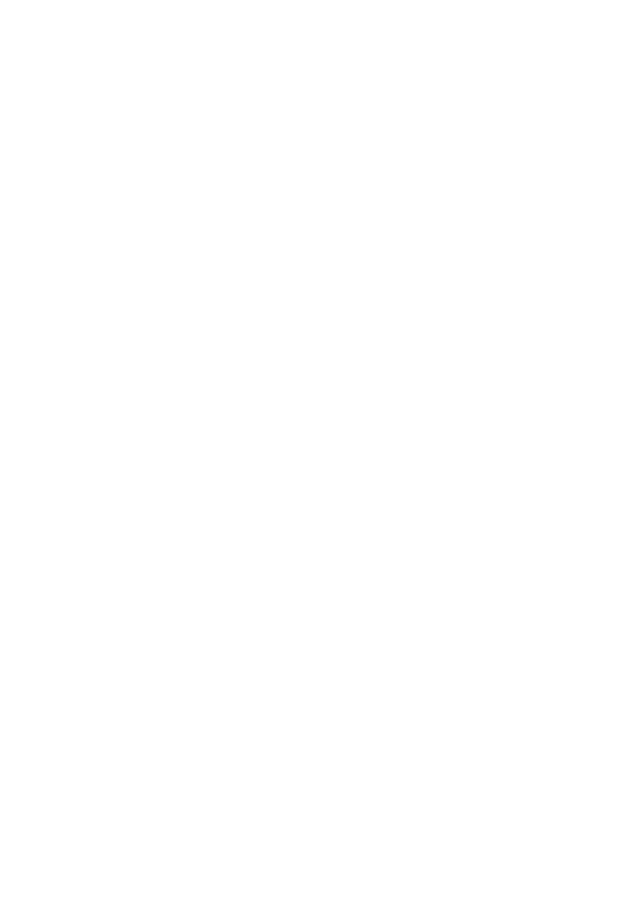
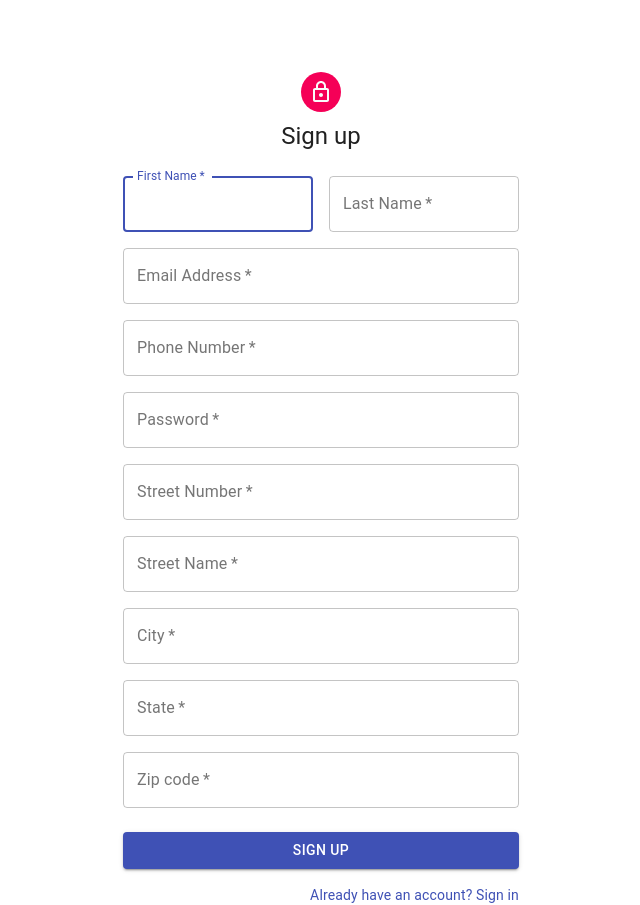
Before and after one commit to ahegde3/job-application-portal-fe, a React (Create React App) app: page /registration in a window 1280 px wide. Before the commit this address had no page. Shown: the whole page, without its empty margins (319-959 px from the left). Before the commit the page ends 800 px from the top, so only its background shows below. Built offline with nearby package versions, Linux system fonts and the light colour scheme.

Commit message:
sign up page created

```diff
--- a/src/App.js
+++ b/src/App.js
@@ -4,12 +4,14 @@
 import Home from "./screen/Home";
 import Opening from "./screen/Opening";
 import { BrowserRouter, Routes, Route, Link } from "react-router-dom";
+import Registration from "./screen/Registration";
 
 function App() {
   return (
     <BrowserRouter>
       <Routes>
         <Route path="/" element={<Login />} />
+        <Route path="/registration" element={<Registration />} />
         <Route path="/home" element={<Home />} />
         <Route path="/opening" element={<Opening />} />
       </Routes>
--- a/src/screen/Login.jsx
+++ b/src/screen/Login.jsx
@@ -118,7 +118,11 @@
                 </Link>
               </Grid> */}
                 <Grid item>
-                  <Link href="#" variant="body2">
+                  <Link
+                    // href="#"
+                    variant="body2"
+                    onClick={() => navigate("/registration")}
+                  >
                     {"Don't have an account? Sign Up"}
                   </Link>
                 </Grid>
--- /dev/null
+++ b/src/screen/Registration.jsx
@@ -0,0 +1,182 @@
+import React from "react";
+import { useNavigate } from "react-router-dom";
+import Avatar from "@material-ui/core/Avatar";
+import Button from "@material-ui/core/Button";
+import CssBaseline from "@material-ui/core/CssBaseline";
+import TextField from "@material-ui/core/TextField";
+import FormControlLabel from "@material-ui/core/FormControlLabel";
+import Checkbox from "@material-ui/core/Checkbox";
+import Link from "@material-ui/core/Link";
+import Grid from "@material-ui/core/Grid";
+import Box from "@material-ui/core/Box";
+import LockOutlinedIcon from "@material-ui/icons/LockOutlined";
+import Typography from "@material-ui/core/Typography";
+import { makeStyles } from "@material-ui/core/styles";
+import Container from "@material-ui/core/Container";
+
+const useStyles = makeStyles((theme) => ({
+  "@global": {
+    body: {
+      backgroundColor: theme.palette.common.white,
+    },
+  },
+  paper: {
+    marginTop: theme.spacing(8),
+    display: "flex",
+    flexDirection: "column",
+    alignItems: "center",
+  },
+  avatar: {
+    margin: theme.spacing(1),
+    backgroundColor: theme.palette.secondary.main,
+  },
+  form: {
+    width: "100%", // Fix IE 11 issue.
+    marginTop: theme.spacing(3),
+  },
+  submit: {
+    margin: theme.spacing(3, 0, 2),
+  },
+}));
+
+export default function Registration() {
+  const classes = useStyles();
+  const navigate = useNavigate();
+
+  return (
+    <Container component="main" maxWidth="xs">
+      <CssBaseline />
+      <div className={classes.paper}>
+        <Avatar className={classes.avatar}>
+          <LockOutlinedIcon />
+        </Avatar>
+        <Typography component="h1" variant="h5">
+          Sign up
+        </Typography>
+        <form className={classes.form} noValidate>
+          <Grid container spacing={2}>
+            <Grid item xs={12} sm={6}>
+              <TextField
+                autoComplete="fname"
+                name="firstName"
+                variant="outlined"
+                required
+                fullWidth
+                id="firstName"
+                label="First Name"
+                autoFocus
+              />
+            </Grid>
+            <Grid item xs={12} sm={6}>
+              <TextField
+                variant="outlined"
+                required
+                fullWidth
+                id="lastName"
+                label="Last Name"
+                name="lastName"
+                autoComplete="lname"
+              />
+            </Grid>
+            <Grid item xs={12}>
+              <TextField
+                variant="outlined"
+                required
+                fullWidth
+                id="email"
+                label="Email Address"
+                name="email"
+                autoComplete="email"
+              />
+            </Grid>
+            <Grid item xs={12}>
+              <TextField
+                variant="outlined"
+                required
+                fullWidth
+                id="phoneNo"
+                label="Phone Number"
+                name="phoneNo"
+              />
+            </Grid>
+            <Grid item xs={12}>
+              <TextField
+                variant="outlined"
+                required
+                fullWidth
+                name="password"
+                label="Password"
+                type="password"
+                id="password"
+                autoComplete="current-password"
+              />
+            </Grid>
+            <Grid item xs={12}>
+              <TextField
+                variant="outlined"
+                required
+                fullWidth
+                name="streetNo"
+                label="Street Number"
+              />
+            </Grid>
+            <Grid item xs={12}>
+              <TextField
+                variant="outlined"
+                required
+                fullWidth
+                name="streetName"
+                label="Street Name"
+              />
+            </Grid>
+            <Grid item xs={12}>
+              <TextField
+                variant="outlined"
+                required
+                fullWidth
+                name="city"
+                label="City"
+              />
+            </Grid>
+            <Grid item xs={12}>
+              <TextField
+                variant="outlined"
+                required
+                fullWidth
+                name="state"
+                label="State"
+              />
+            </Grid>
+            <Grid item xs={12}>
+              <TextField
+                variant="outlined"
+                required
+                fullWidth
+                name="zipcode"
+                label="Zip code"
+              />
+            </Grid>
+          </Grid>
+          <Button
+            type="submit"
+            fullWidth
+            variant="contained"
+            color="primary"
+            className={classes.submit}
+            onClick={() => navigate("/home")}
+          >
+            Sign Up
+          </Button>
+          <Grid container justify="flex-end">
+            <Grid item>
+              <Link href="/" variant="body2">
+                Already have an account? Sign in
+              </Link>
+            </Grid>
+          </Grid>
+        </form>
+      </div>
+      <Box mt={5}></Box>
+    </Container>
+  );
+}
```
